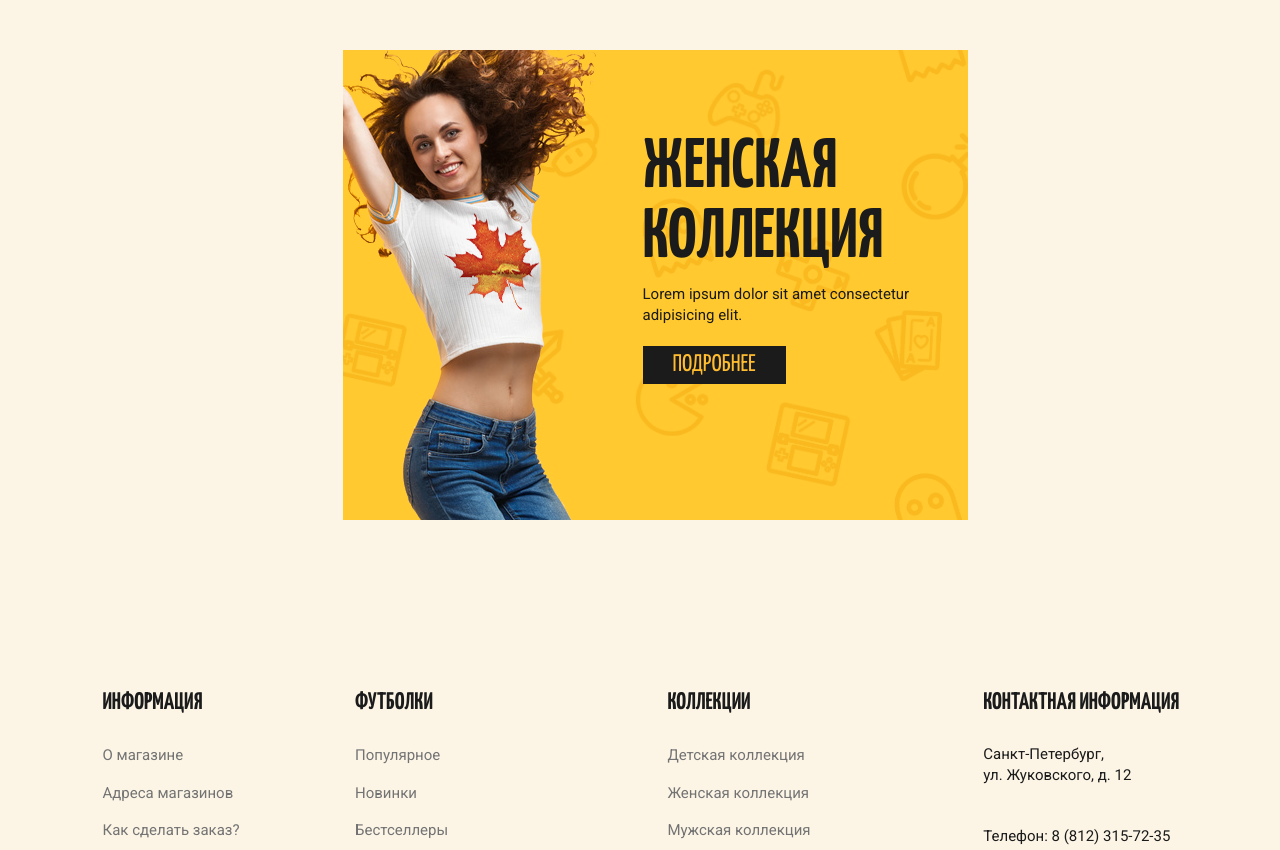
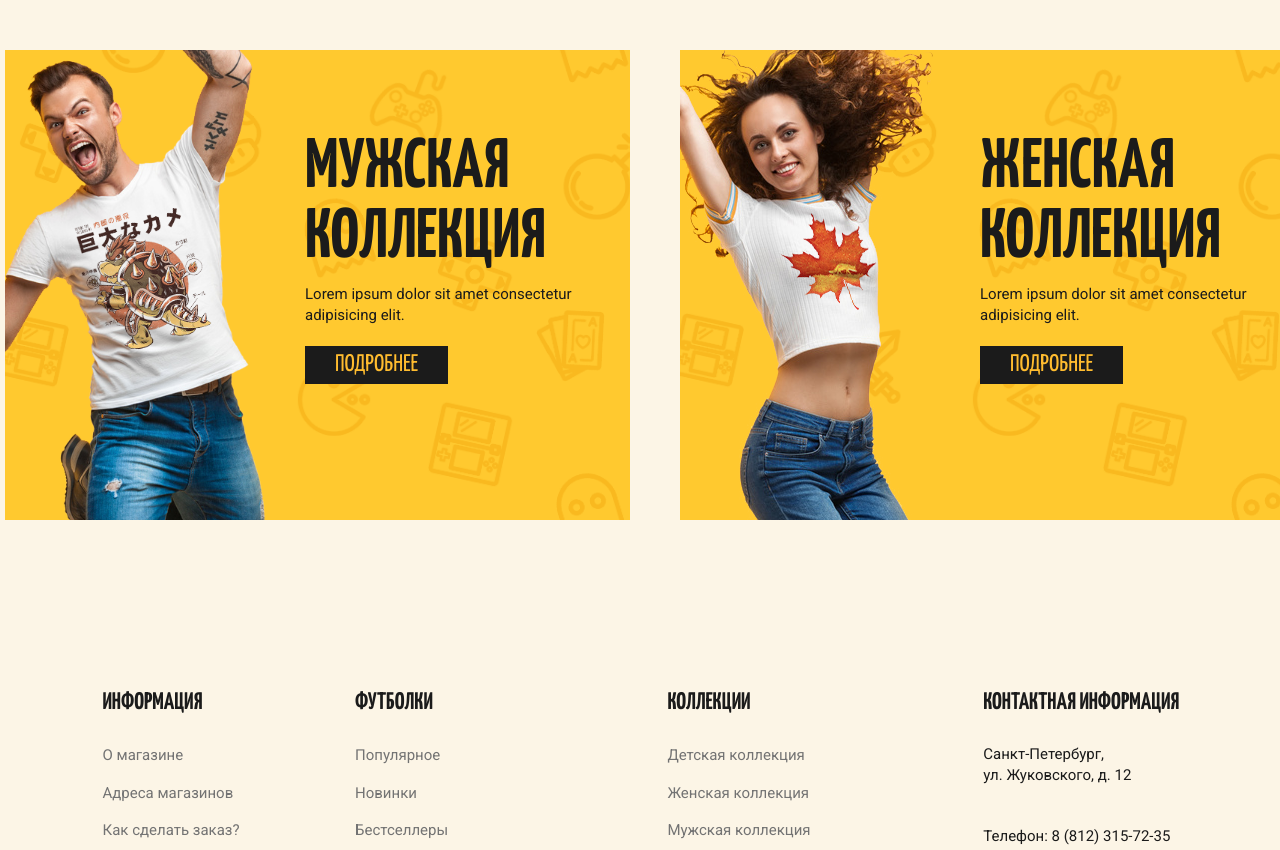
Before and after one commit to GROSSWhiteRabbit/lost-short, a plain HTML site: page index.html in a window 1280 px wide. Shown: the part 2180-3030 px from the top of the page. Drawn offline with nearby package versions, Linux system fonts and the light colour scheme.

Commit message:
засиделся

```diff
--- a/index.html
+++ b/index.html
@@ -211,7 +211,7 @@
             <div class="container">
                 <ul class="colections_kinds">
                     <li class="colections__item">
-                        <a href="#" class=" ">
+                        <a href="#" class="colections__link">
                             <img src="./images/web-ready/collections/collection_man.png" alt="man in t-short" class="colections__img colections__img__man">
                             <div class="colections__content">
                                 <h2 class="colections__title">
--- a/main.css
+++ b/main.css
@@ -475,12 +475,17 @@ ul > li {
     display: flex;
     margin: 0 auto;
     min-width: 1300px;
-    justify-content: center;
+    justify-content: space-between;
     align-items: center;
+
 
 }
 .colections__item {
-        overflow: hidden;
+    overflow: hidden;
+
+
+
+
 }
 
 .colections__link {
@@ -488,7 +493,6 @@ ul > li {
     width: 625px;
     height: 470px;
     background: url(./images/web-ready/bg/pattern.png) center center/ cover no-repeat;
-    margin-right: 30px;
     position: relative;
     overflow: hidden;
     text-decoration: none;
@@ -501,7 +505,7 @@ ul > li {
 }
 
 .colections__item:last-child {
-    margin-right: -30px;
+    margin-right: 0px;
 }
 .colections__img {
     position: absolute;
```
